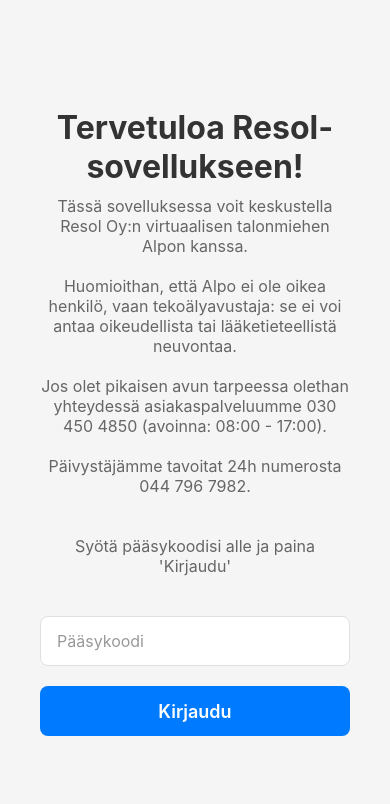
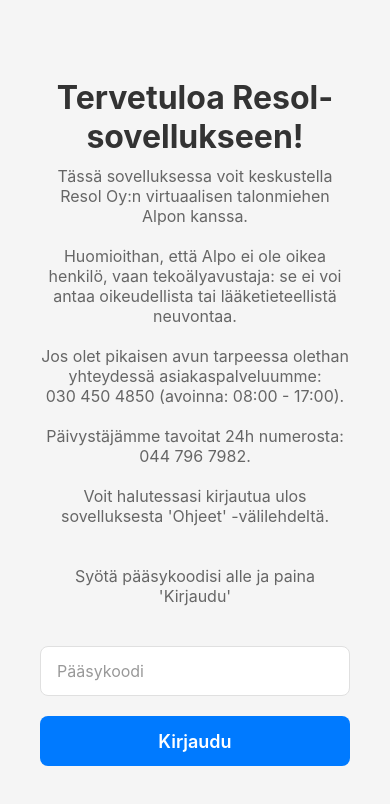
Before and after one commit to SambesiGoesAI/resol-react-native-appi, a React Native app: screen / in a window 390 px wide. Shown: the top 804 px of the page. Built offline with nearby package versions, Linux system fonts and the light colour scheme; no server answers.

Commit message:
Add guidance text to login screen: logout can be found from 'Ohjeet' tab . also added few line feeds to clarify guidance texts

```diff
--- a/src/screens/LockScreen.tsx
+++ b/src/screens/LockScreen.tsx
@@ -61,9 +61,13 @@ export const LockScreen: React.FC<LockScreenProps> = ({ onLoginSuccess }) => {
 
 Huomioithan, että Alpo ei ole oikea henkilö, vaan tekoälyavustaja: se ei voi antaa oikeudellista tai lääketieteellistä neuvontaa.
 
-Jos olet pikaisen avun tarpeessa olethan yhteydessä asiakaspalveluumme 030 450 4850 (avoinna: 08:00 - 17:00).
+Jos olet pikaisen avun tarpeessa olethan yhteydessä asiakaspalveluumme:
+030 450 4850 (avoinna: 08:00 - 17:00).
 
-Päivystäjämme tavoitat 24h numerosta 044 796 7982.`}
+Päivystäjämme tavoitat 24h numerosta:
+044 796 7982.
+
+Voit halutessasi kirjautua ulos sovelluksesta 'Ohjeet' -välilehdeltä.`}
         </Text>
         <Text style={[styles.subtitle, isDarkMode ? styles.subtitleDark : null]}>Syötä pääsykoodisi alle ja paina 'Kirjaudu'</Text>
 
--- a/src/screens/OhjeetScreen.tsx
+++ b/src/screens/OhjeetScreen.tsx
@@ -69,9 +69,11 @@ export const OhjeetScreen: React.FC<OhjeetScreenProps> = ({ user, onLogout }) =>
 
 Huomioithan, että Alpo ei ole oikea henkilö, vaan tekoälyavustaja: se ei voi antaa oikeudellista tai lääketieteellistä neuvontaa.
 
-Jos olet pikaisen avun tarpeessa olethan yhteydessä asiakaspalveluumme 030 450 4850 (avoinna: 08:00 - 17:00).
+Jos olet pikaisen avun tarpeessa olethan yhteydessä asiakaspalveluumme:
+030 450 4850 (avoinna: 08:00 - 17:00).
 
-Päivystäjämme tavoitat 24h numerosta 044 796 7982.`}
+Päivystäjämme tavoitat 24h numerosta:
+044 796 7982.`}
         </Text>
 
 
```
